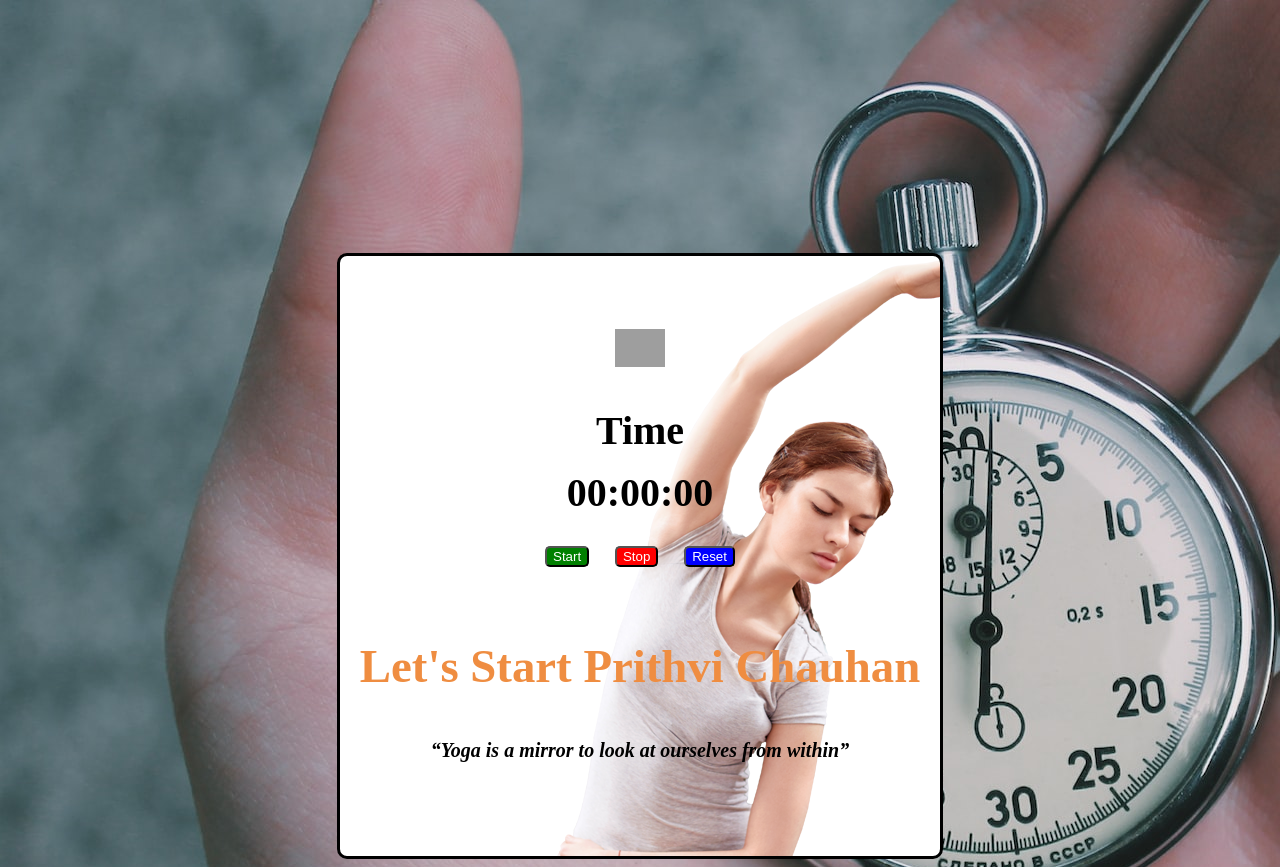
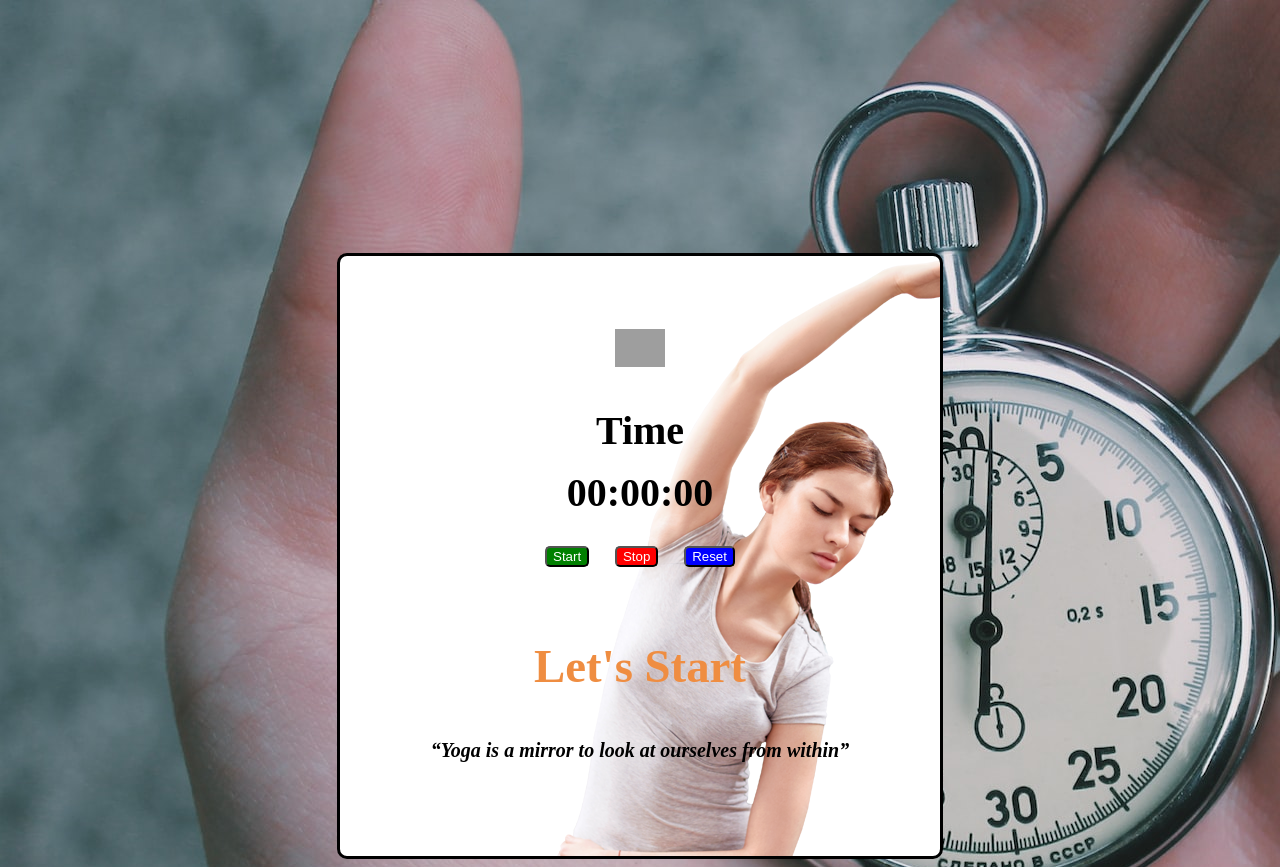
Before and after one commit to Prithvi333/stopwatch, a plain HTML site: page index.html in a window 1280 px wide. Drawn offline with Linux system fonts and the light colour scheme; grey boxes are pictures that could not be loaded.

Commit message:
fully updated

```diff
--- a/index.css
+++ b/index.css
@@ -18,6 +18,8 @@ body{
     border-radius: 10px;
     background-color:white ;
     background-image: url(yoga.png);
+    background-repeat: no-repeat;
+    text-align: center;
 
 }
 
--- a/index.html
+++ b/index.html
@@ -25,7 +25,7 @@
             <button class="rese">Reset</button>
         </div>
            <div class="name">
-           <h3>Let's Start <span><b>P</b></span>rithvi <span>C</span>hauhan </h3>
+           <h3>Let's Start  </h3>
            <p>  <i> “Yoga is a mirror to look at ourselves from within” </i></p>
 
         </div>
```
Also changed, not shown: gym.png (added), k.png (deleted).
